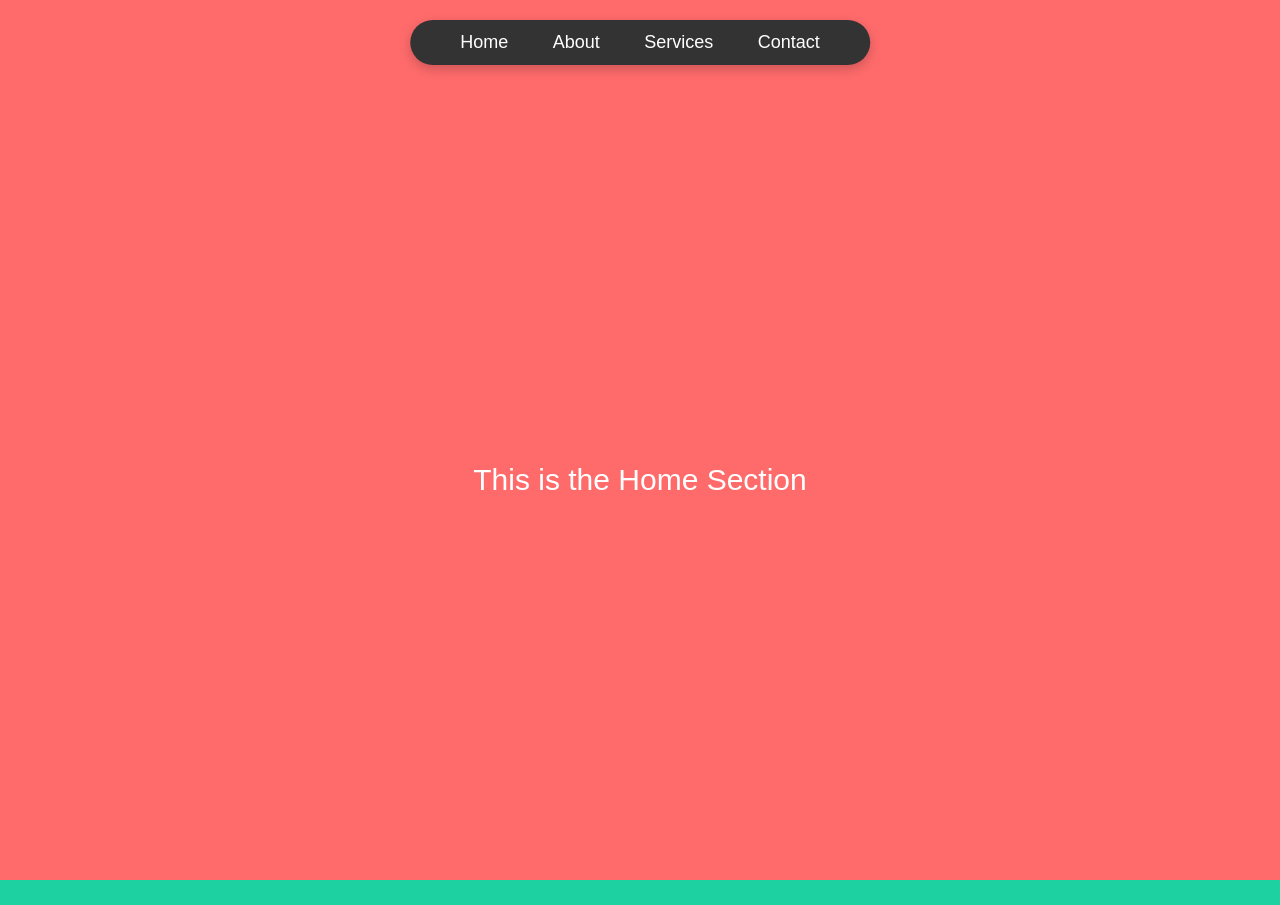
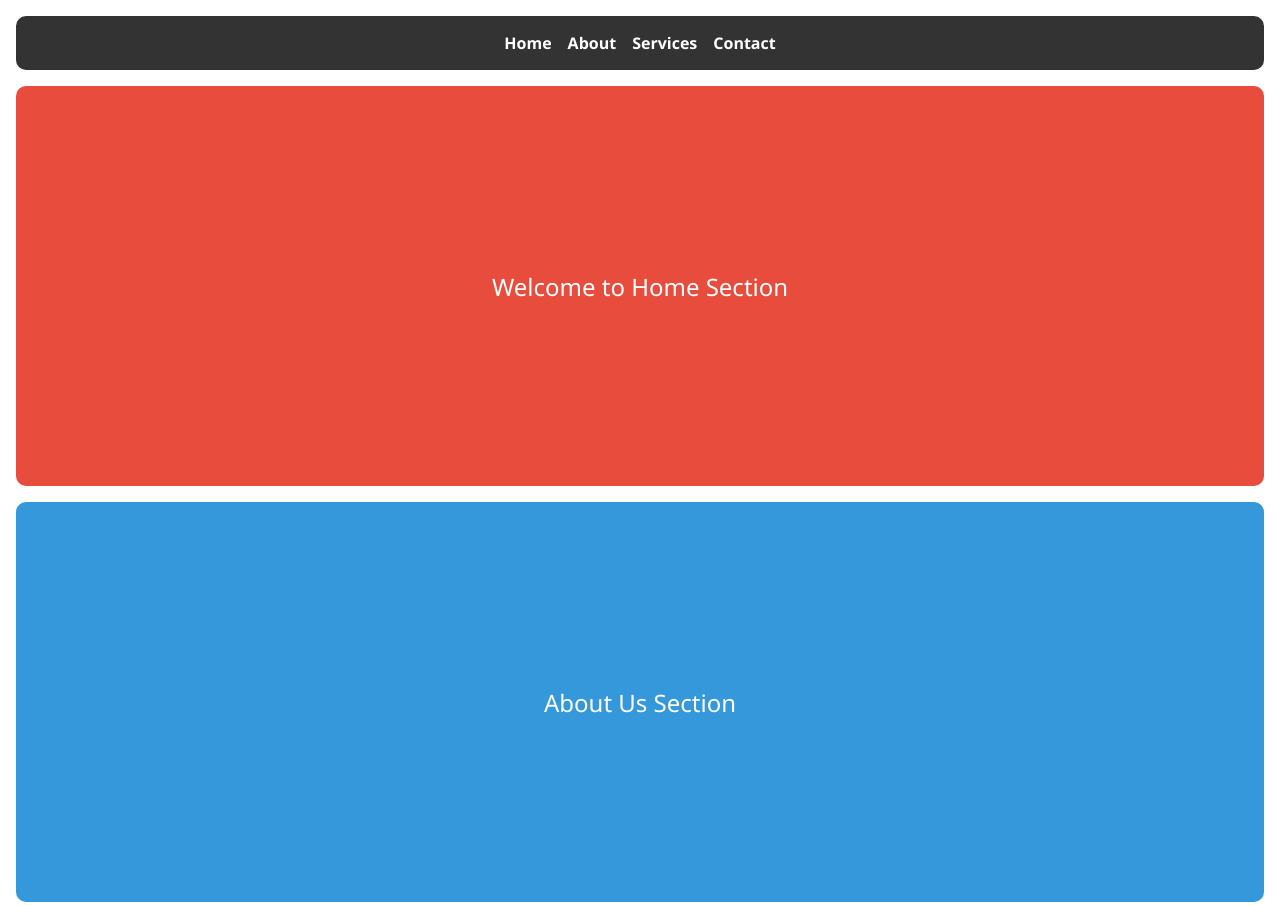
Before and after one commit to AkarshKumar27/DAILY-TASK-, a plain HTML site: page index.html in a window 1280 px wide. Shown: the top 905 px of the page. Drawn offline with Linux system fonts and the light colour scheme.

Commit message:
response and contact page added

```diff
--- a/index.html
+++ b/index.html
@@ -1,68 +1,25 @@
 <!DOCTYPE html>
-<html>
+<html lang="en">
 <head>
-  <title>Task with Rounded Nav</title>
-  <style>
-    body {
-      margin: 0;
-      font-family: sans-serif;
-      scroll-behavior: smooth;
-      background-color: #f0f0f0;
-    }
-
-    nav {
-      position: fixed;
-      top: 20px;
-      left: 50%;
-      transform: translateX(-50%);
-      background-color: #333;
-      padding: 12px 30px;
-      border-radius: 40px;
-      box-shadow: 0 4px 12px rgba(0, 0, 0, 0.2);
-      z-index: 1000;
-    }
-
-    nav a {
-      color: white;
-      margin: 20px;
-      text-decoration: none;
-      font-size: 18px;
-      transition: color 0.3s;
-    }
-
-    nav a:hover {
-      color: #feca57;
-    }
-
-    .section {
-      height: 100vh;
-      display: flex;
-      justify-content: center;
-      align-items: center;
-      font-size: 30px;
-      color: white;
-      padding-top: 80px; /* to prevent content under nav */
-    }
-
-    #section1 { background-color: #ff6b6b; }
-    #section2 { background-color: #1dd1a1; }
-    #section3 { background-color: #54a0ff; }
-    #section4 { background-color: #feca57; color: #222; }
-  </style>
+  <meta charset="UTF-8" />
+  <meta name="viewport" content="width=device-width, initial-scale=1.0"/>
+  <title>Home</title>
+  <link rel="stylesheet" href="style.css" />
 </head>
 <body>
 
-  <nav>
-    <a href="#section1">Home</a>
-    <a href="#section2">About</a>
-    <a href="#section3">Services</a>
-    <a href="#section4">Contact</a>
+  <nav class="navbar">
+    <a href="#home">Home</a>
+    <a href="#about">About</a>
+    <a href="#services">Services</a>
+    <a href="contact.html">Contact</a> <!-- Link to separate page -->
   </nav>
 
-  <div id="section1" class="section">This is the Home Section</div>
-  <div id="section2" class="section">This is the About Section</div>
-  <div id="section3" class="section">This is the Services Section</div>
-  <div id="section4" class="section">This is the Contact Section</div>
+  <div class="container">
+    <section id="home" class="section one">Welcome to Home Section</section>
+    <section id="about" class="section two">About Us Section</section>
+    <section id="services" class="section three">Our Services</section>
+  </div>
 
 </body>
 </html>
--- /dev/null
+++ b/style.css
@@ -0,0 +1,114 @@
+/* Reset */
+* {
+    margin: 0;
+    padding: 0;
+    box-sizing: border-box;
+  }
+
+  body {
+    font-family: 'Segoe UI', sans-serif;
+    padding: 1rem;
+  }
+
+  /* Navbar */
+  .navbar {
+    display: flex;
+    gap: 1rem;
+    background-color: #333;
+    padding: 1rem;
+    border-radius: 10px;
+    justify-content: center;
+    position: sticky;
+    top: 0;
+    z-index: 100;
+  }
+
+  .navbar a {
+    color: white;
+    text-decoration: none;
+    font-weight: bold;
+  }
+
+  .navbar a:hover {
+    text-decoration: underline;
+  }
+
+  /* Section Container */
+  .container {
+    display: flex;
+    flex-direction: column;
+    gap: 1rem;
+    margin-top: 1rem;
+  }
+
+  .section {
+    padding: 2rem;
+    color: white;
+    border-radius: 10px;
+    text-align: center;
+    font-size: 1.2rem;
+    min-height: 50vh;
+    display: flex;
+    justify-content: center;
+    align-items: center;
+    flex-direction: column;
+
+  }
+
+  /* Colors */
+  .one   { background-color: #e74c3c; }
+  .two   { background-color: #3498db; }
+  .three { background-color: #2ecc71; }
+  .four  { background-color: #f1c40f; color: #000; }
+
+  /* Contact Form Styling */
+  .contact-form {
+    display: flex;
+    flex-direction: column;
+    gap: 1rem;
+    margin-top: 1.5rem;
+    text-align: left;
+    max-width: 500px;
+    margin-left: auto;
+    margin-right: auto;
+  }
+
+  .contact-form label {
+    font-weight: bold;
+  }
+
+  .contact-form input,
+  .contact-form textarea {
+    padding: 0.5rem;
+    border: none;
+    border-radius: 5px;
+    font-size: 1rem;
+  }
+
+  .contact-form button {
+    background-color: #333;
+    color: white;
+    padding: 0.7rem;
+    border: none;
+    border-radius: 5px;
+    cursor: pointer;
+  }
+
+  .contact-form button:hover {
+    background-color: #555;
+  }
+
+  /* Responsive */
+  @media (min-width: 768px) {
+    .section {
+      font-size: 1.5rem;
+    }
+  }
+/* Smooth Scroll */
+html {
+    scroll-behavior: smooth;
+  }
+/* Scroll adjustment to center sections better */
+.section {
+    scroll-margin-top: 100px; /* adjust as needed */
+  }
```
Also changed, not shown: contact.html (added, +40 -0 lines).
